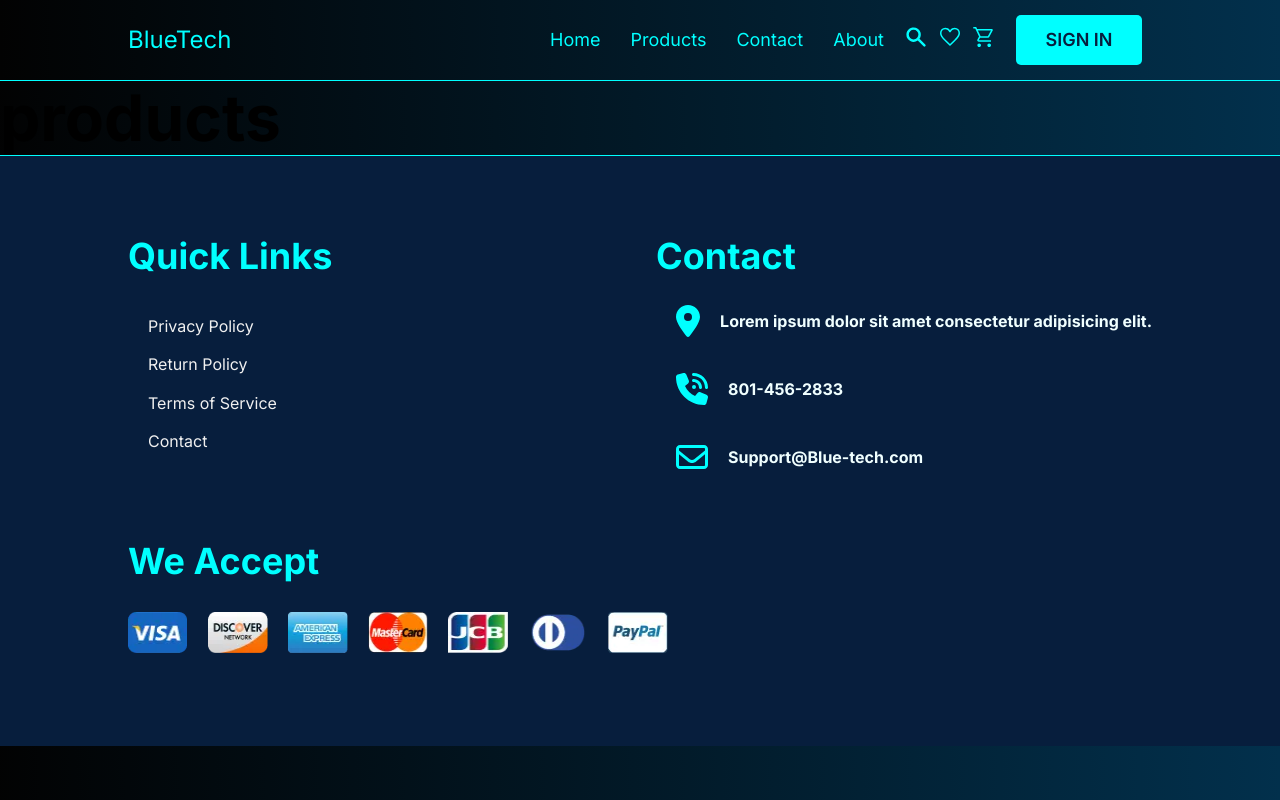
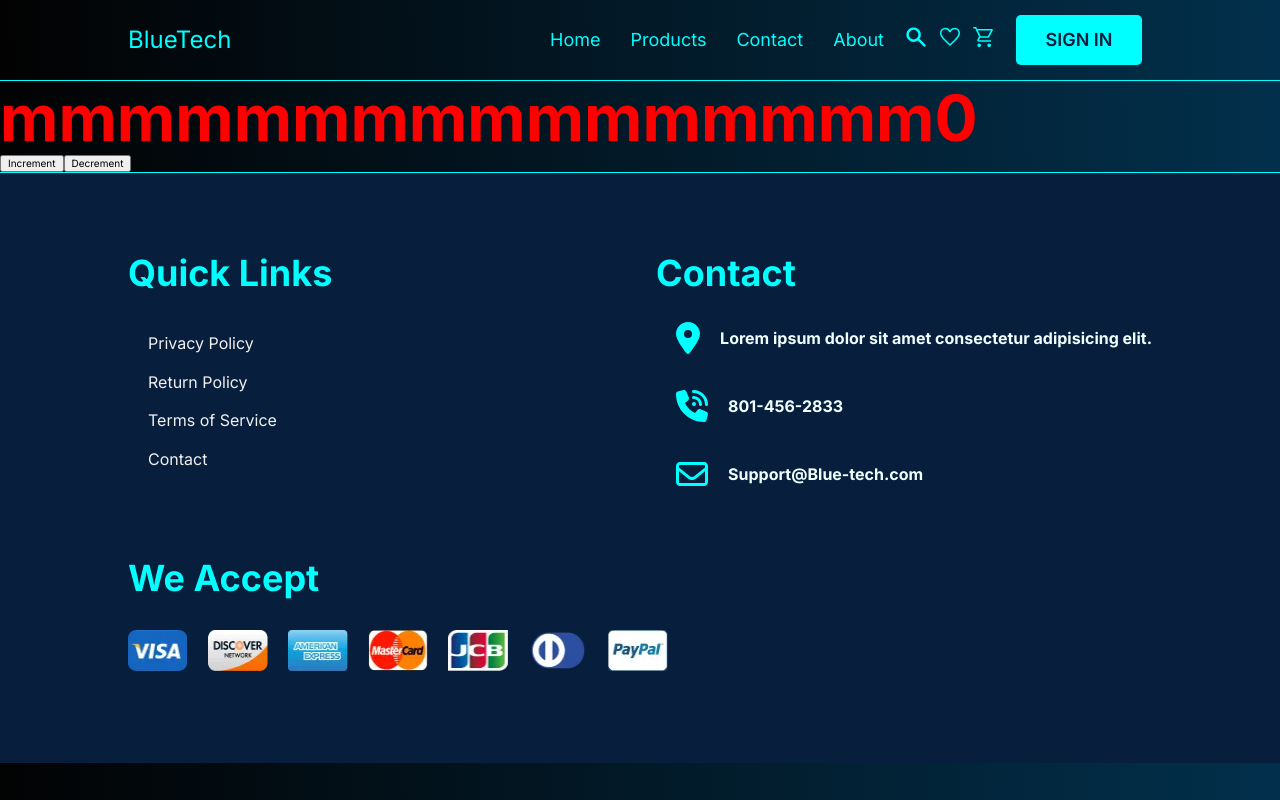
Before and after one commit to JimNicolas/bluetech-next, a Next.js app: page /products in a window 1280 px wide. Built offline with nearby package versions, Linux system fonts and the light colour scheme.

Commit message:
update local api

```diff
--- a/package.json
+++ b/package.json
@@ -9,12 +9,14 @@
     "lint": "next lint"
   },
   "dependencies": {
+    "@reduxjs/toolkit": "^1.9.5",
     "eslint": "8.40.0",
     "eslint-config-next": "13.4.2",
     "next": "13.4.2",
     "normalize.css": "^8.0.1",
     "react": "18.2.0",
     "react-dom": "18.2.0",
+    "react-redux": "^8.0.5",
     "styled-components": "^6.0.0-rc.1"
   }
 }
--- a/src/app/config.js
+++ b/src/app/config.js
@@ -1,3 +1,6 @@
-const API_URL = 'https://bluetech-back-production.up.railway.app';
+import { API_URL_LOCAL } from './configlocal';
+
+const API_URL =
+  API_URL_LOCAL || 'https://bluetech-back-production.up.railway.app';
 
 export default API_URL;
--- a/src/app/layout.js
+++ b/src/app/layout.js
@@ -2,6 +2,8 @@ import { Inter } from 'next/font/google';
 import Navigation from './components/common/Navigation/Navigation';
 import './globals.css';
 import Footer from './components/Footer/Footer';
+//  redux:
+import { Providers } from '@/redux/providers';
 const inter = Inter({ subsets: ['latin'] });
 
 export const metadata = {
@@ -14,9 +16,11 @@ export default function RootLayout({ children }) {
     <html lang='es'>
       <body className={inter.className} suppressHydrationWarning={true}>
         {/*SUPRIME EL WARNING DEL CONSOLE POR HIDRATACION*/}
-        <Navigation />
-        {children}
-        <Footer />
+        <Providers>
+          <Navigation />
+          {children}
+          <Footer />
+        </Providers>
       </body>
     </html>
   );
--- a/src/app/page.js
+++ b/src/app/page.js
@@ -5,7 +5,7 @@ import FeaturedProduct from './components/Index/FeaturedProduct/FeaturedProduct'
 import ArticleSection from './components/Index/ArticleSection/ArticleSection';
 import TrendingProduct from './components/Index/TrendingProducts/TrendingProducts';
 import SubscribeNewsletter from './components/Index/SubscribeNewsletter/SubscribeNewsletter';
-import Head from 'next/head';
+
 export default function Home() {
   return (
     <>
--- a/src/app/products/page.jsx
+++ b/src/app/products/page.jsx
@@ -1,10 +1,31 @@
+'use client';
+import { decrement, increment } from '@/redux/slices/counterSlice';
+import { useDispatch, useSelector } from 'react-redux';
+
 export const metadata = {
   title: 'Products',
 };
 export default function products() {
+  const dispatch = useDispatch();
+  const count = useSelector((state) => state.counterReducer.value);
+
   return (
     <>
-      <h1>products</h1>
+      <h1 style={{ color: 'red' }}>mmmmmmmmmmmmmmmm{count}</h1>
+      <button
+        onClick={() => {
+          dispatch(increment());
+        }}
+      >
+        Increment
+      </button>
+      <button
+        onClick={() => {
+          dispatch(decrement());
+        }}
+      >
+        Decrement{' '}
+      </button>
     </>
   );
 }
--- /dev/null
+++ b/src/redux/providers.jsx
@@ -0,0 +1,6 @@
+'use client';
+import { Provider } from 'react-redux';
+import { store } from './store';
+export function Providers({ children }) {
+  return <Provider store={store}>{children}</Provider>;
+}
--- /dev/null
+++ b/src/redux/slices/counterSlice.js
@@ -0,0 +1,21 @@
+import { createSlice } from '@reduxjs/toolkit';
+
+const initialState = {
+  value: 0,
+};
+
+export const counterSlice = createSlice({
+  name: 'counter',
+  initialState,
+  reducers: {
+    increment: (state) => {
+      state.value++;
+    },
+    decrement: (state) => {
+      state.value--;
+    },
+  },
+});
+
+export const { increment, decrement } = counterSlice.actions;
+export default counterSlice.reducer;
--- /dev/null
+++ b/src/redux/store.js
@@ -0,0 +1,9 @@
+import { configureStore } from '@reduxjs/toolkit';
+import counterReducer from './slices/counterSlice';
+export const store = configureStore({
+  reducer: {
+    counterReducer,
+  },
+});
+
+export default store;
```
Also changed, not shown: 2 other files (tests, documents, lock files or other folders).
